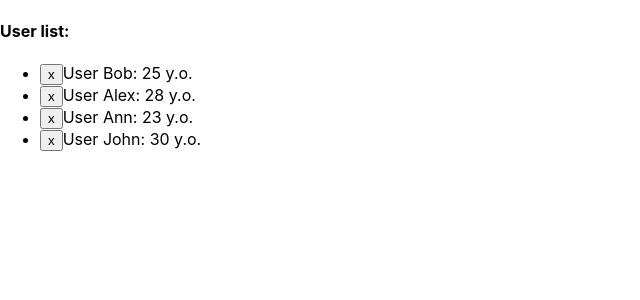
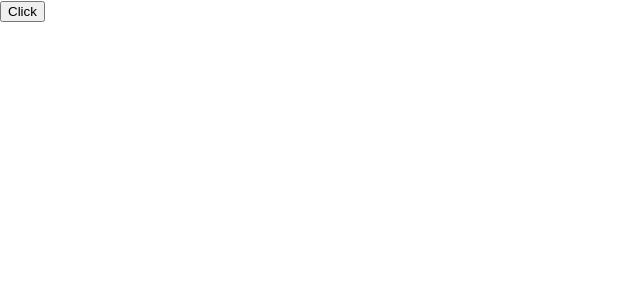
Before and after one commit to SandraYushko/ekzamenTS, a React (Create React App) app: page / in a window 1280 px wide. Shown: the top 300 px of the page, without its empty margins (0-640 px from the left). Built offline with nearby package versions, Linux system fonts and the light colour scheme.

Commit message:
Ponedelnik. Ekzamen #3 zadanie 7

```diff
--- a/src/index.tsx
+++ b/src/index.tsx
@@ -1,54 +1,21 @@
-import React, {useState} from 'react';
+import React from 'react';
 import ReactDOM from 'react-dom';
 import './index.css';
 
-type UserType = {
-    id: number
-    name: string
-    age: number
+function Button() {
+    return <button
+        onClick={()=>alert()}
+    >Click</button>
 }
 
-type UserPropsType = UserType & {
-    deleteUser: (id: number) => void
-}
-
-function User(props: UserPropsType) {
-    const deleteUser = () => props.deleteUser(props.id)
-    return (
-        <li>
-            <button onClick={deleteUser}>x</button>
-            User {props.name}: {props.age} y.o.
-        </li>
-    )
-}
-
-function UsersList() {
-    const data: Array<UserType> = [
-        {id: 1, name: "Bob", age: 25},
-        {id: 2, name: "Alex", age: 28},
-        {id: 3, name: "Ann", age: 23},
-        {id: 4, name: "John", age: 30},
-    ]
-    const [users, setUsers] = useState<Array<UserType>>(data)
-    const deleteUser = (userID: number) => {
-        const filteredUsers = users.filter(u => u.id !== userID)
-        setUsers(filteredUsers)
-    }
-    return (
-        <main>
-            <h4>User list:</h4>
-            <ul>
-                {users.map(u => <User
-                    key={u.id}
-                    {...u}
-                    deleteUser={deleteUser}
-                />)}
-            </ul>
-        </main>
-    )
-}
 
 ReactDOM.render(
-    <UsersList/>, document.getElementById('root')
+    <Button/>, document.getElementById('root')
 );
-// Что надо написать вместо xxx, чтобы код работал?
+
+
+
+
+
+// Что надо написать вместо ххх,
+// что бы на странице появился пустой alert при клике по кнопке?
```
